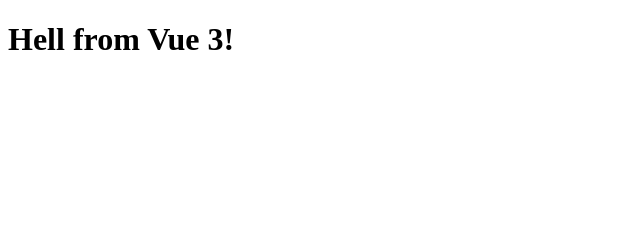
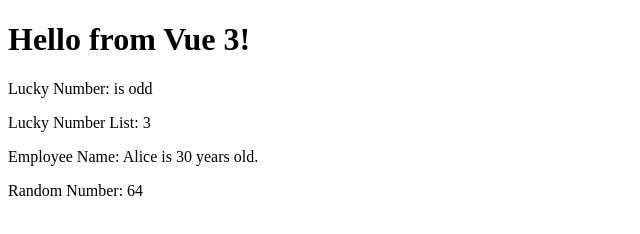
Before and after one commit to Camus1859/vue-3, a website: page index.html in a window 1280 px wide. Shown: the whole page, without its empty margins (0-640 px from the left). Drawn offline with nearby package versions, Linux system fonts and the light colour scheme.

Commit message:
feat: add dynamic content and random number generation to Vue app

```diff
--- a/index.html
+++ b/index.html
@@ -9,14 +9,36 @@
   <body>
     <div id="app">
       <h1>{{message}}</h1>
+      <p>Lucky Number: is {{luckyNumber%2 === 0 ? 'even' : 'odd'}}</p>
+      <p>Lucky Number List: {{luckyNumbers[0]}}</p>
+      <p>Employee Name: {{employee.name}} is {{employee.age}} years old.</p>
+      <p>Random Number: {{getRandomNumber()}}</p>
+
     </div>
   </body>
   <script>
     const { createApp } = Vue;
     createApp({
       setup() {
+        const message = "Hello from Vue 3!";
+        const luckyNumber = 7
+        const luckyNumbers = [3, 7, 13, 21];
+        const employee = {
+            name: "Alice",
+            age: 30,
+            position: "Developer",
+        }
+
+        function getRandomNumber() {
+          return Math.floor(Math.random() * 100) + 1;
+        }
+
         return {
-          message: "Hell from Vue 3!",
+          message,
+          luckyNumber,
+          luckyNumbers,
+          employee,
+          getRandomNumber,
         };
       },
     }).mount("#app");
```
